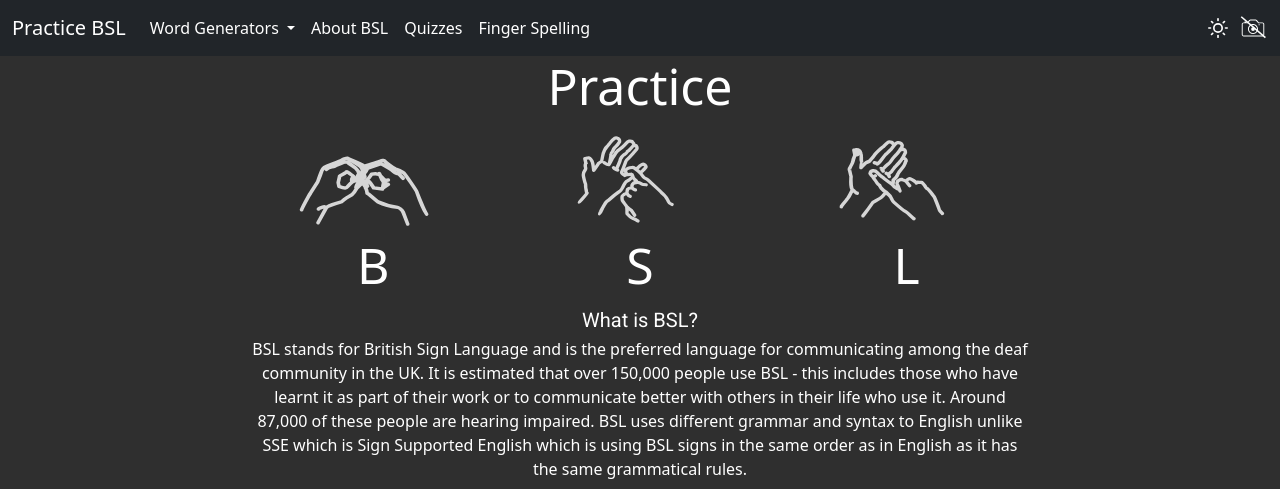
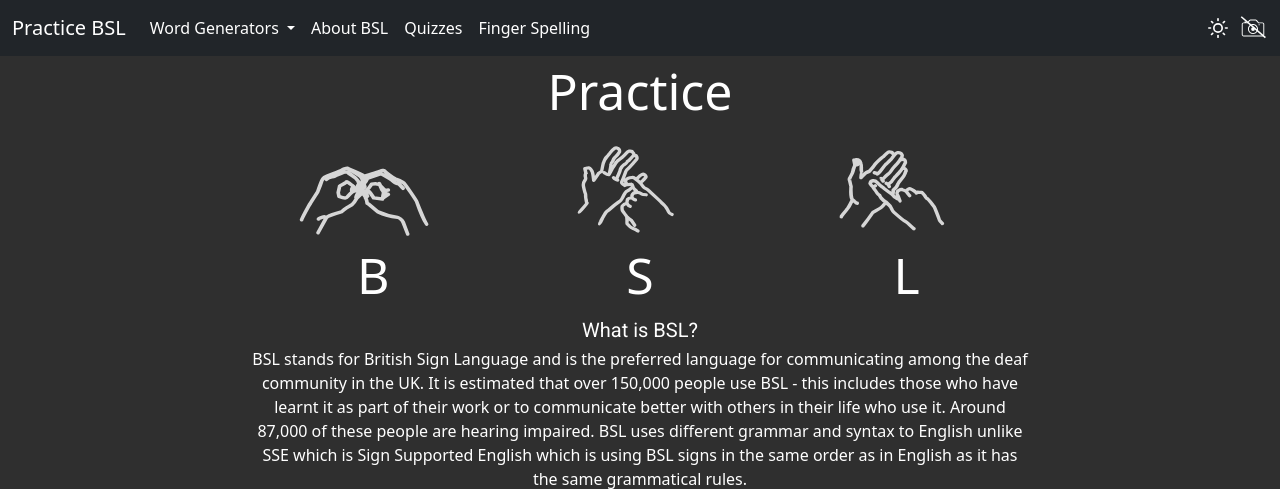
Before and after one commit to UniccornZ365/bsl, a Flask app: page /about in a window 1280 px wide. Shown: the top 489 px of the page. Run offline with Flask 3, Linux system fonts and the light colour scheme.

Commit message:
Styling Changes ✨

```diff
--- a/static/styles.css
+++ b/static/styles.css
@@ -170,3 +170,7 @@
             width: 20px;
             margin: 10px;
         }
+
+        .title{
+            padding: 5px;
+        }
--- a/templates/about.html
+++ b/templates/about.html
@@ -35,8 +35,7 @@
 
 </style>
 
-
-    <h3>Practice</h3>
+    <h3 class="title">Practice</h3>
     <div class="row align-items-start center">
         <div class="col">
             <img src="/static/letters/B.svg" alt="B" width="166px" class="heading-images">
--- a/templates/base.html
+++ b/templates/base.html
@@ -60,7 +60,7 @@
             <a class="nav-link active" href="/quiz">Quizzes</a>
           </li>
           <li class="nav-item">
-            <a class="nav-link active" href="/fingerspelling/game">Finger Spelling</a>
+            <a class="nav-link active" href="/fingerspelling">Finger Spelling</a>
           </li>
         </li>
 
--- a/templates/notExist.html
+++ b/templates/notExist.html
@@ -3,7 +3,9 @@
 {% block title %}'{{ requested }}' Not Found{% endblock %}
 
 {% block content %}
+<div class="content-centred title">
 <h1>Error 404</h1>
 <h2>The '{{ requested }}' category does not exist. Sorry for the inconvenience; you can return to the main page <a
         href="http://localhost:5000/random/everything">here</a>.</h2>
+</div>
 {% endblock %}
--- a/templates/quiz.html
+++ b/templates/quiz.html
@@ -3,7 +3,9 @@
 {% block title %}Quizzes{% endblock %}
 
 {% block content %}
+<div class="content-centred title">
 <h1>Quizzes</h1>
 <h2>Coming Soon!</h2>
+</div>
 {% endblock %}
     <!--<blockquote class="signbsldata-embed" data-vidref="tm3vtg5eeo"><a href="https://www.signbsl.com/sign/job"></a></blockquote><script async src="https://embed.signbsl.com/widgets.js" charset="utf-8"></script>-->
```
